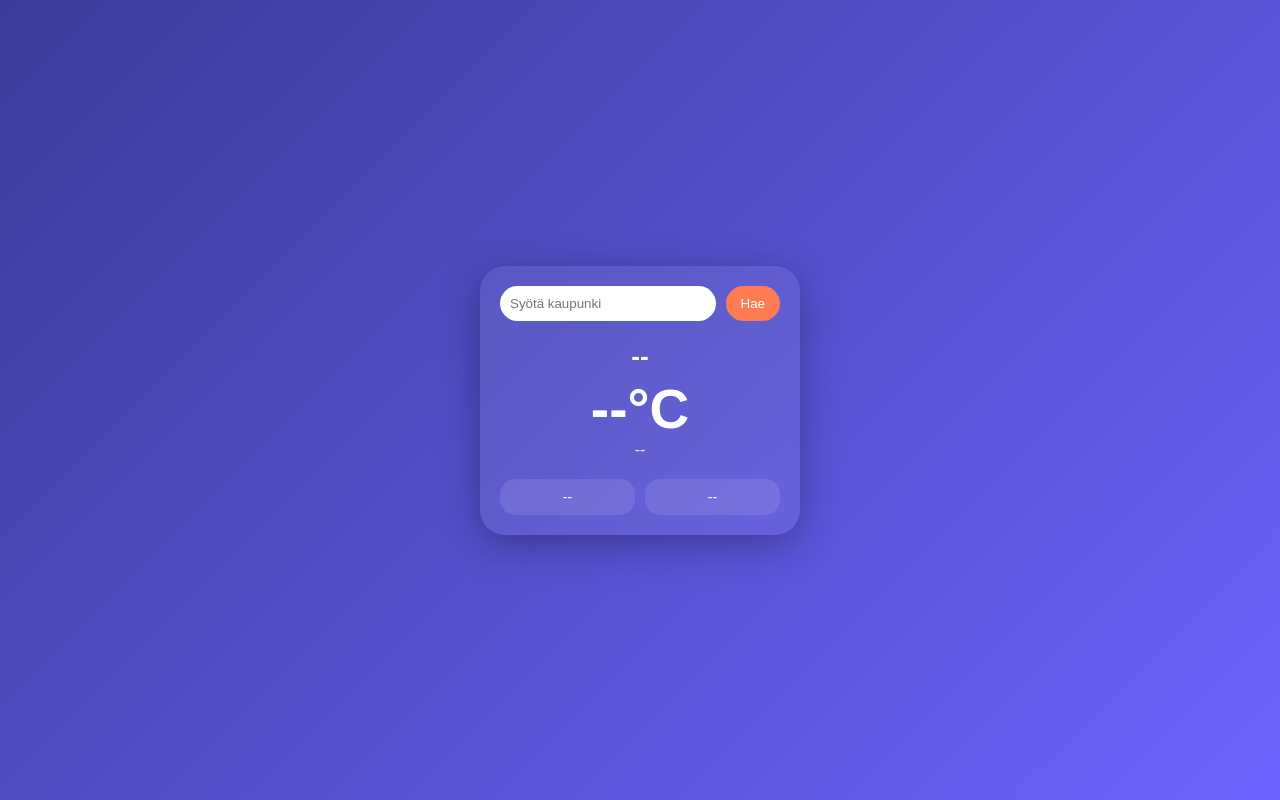
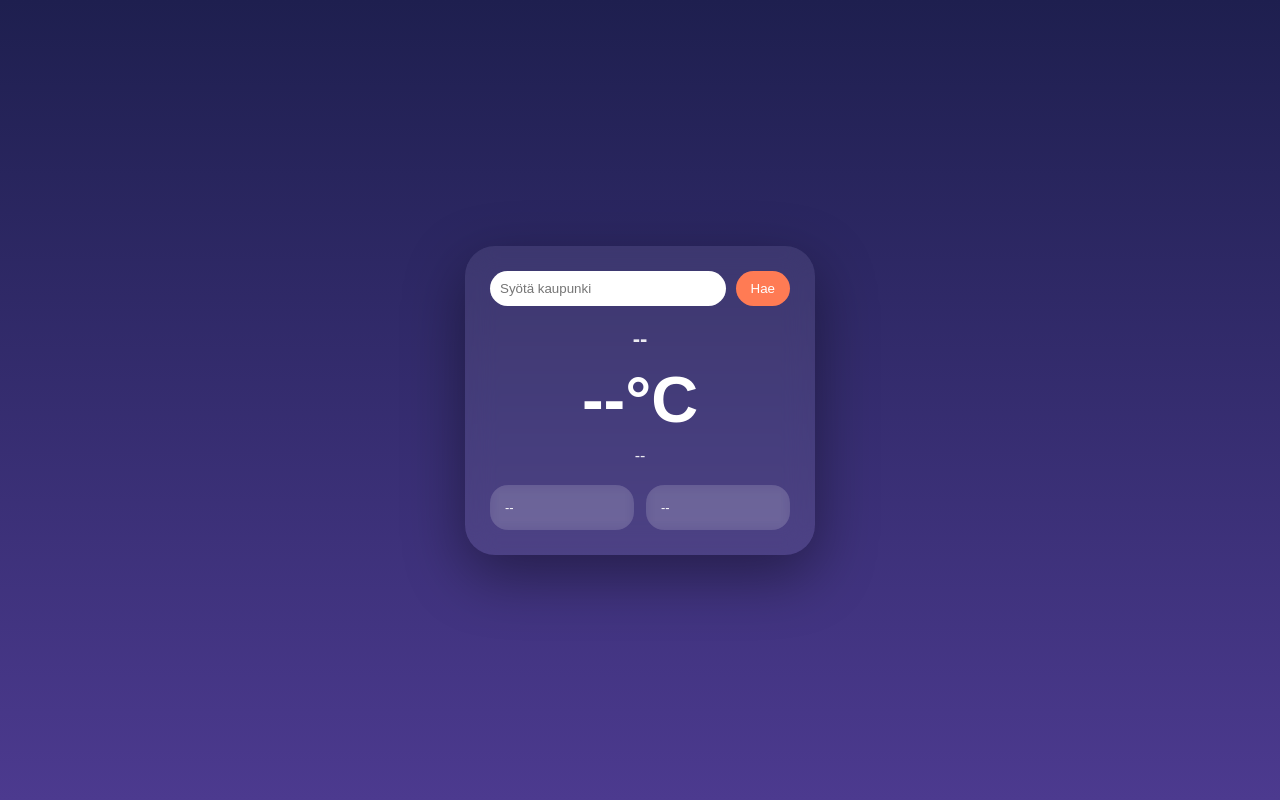
Before and after one commit to cruelruins/weather-app, a plain HTML site: page frontend/index.html in a window 1280 px wide. Drawn offline with Linux system fonts and the light colour scheme.

Commit message:
Update style.css

```diff
--- a/frontend/css/style.css
+++ b/frontend/css/style.css
@@ -9,7 +9,7 @@
 /* Tausta */
 body {
   height: 100vh;
-  background: linear-gradient(135deg, #3a3d98, #6c63ff);
+  background: linear-gradient(180deg, #1e1f4f, #4c3a8f);
   display: flex;
   justify-content: center;
   align-items: center;
@@ -18,12 +18,24 @@ body {
 
 /* App-kortti */
 .app {
-  width: 320px;
-  padding: 20px;
-  border-radius: 25px;
+  width: 350px;
+  padding: 25px;
+  border-radius: 30px;
   background: rgba(255, 255, 255, 0.08);
-  backdrop-filter: blur(10px);
-  box-shadow: 0 10px 40px rgba(0, 0, 0, 0.3);
+  backdrop-filter: blur(15px);
+  box-shadow: 0 20px 60px rgba(0, 0, 0, 0.4);
+  animation: fadeIn 1s ease;
+}
+
+@keyframes fadeIn {
+  from {
+    opacity: 0;
+    transform: translateY(20px);
+  }
+  to {
+    opacity: 1;
+    transform: translateY(0);
+  }
 }
 
 /* Hakukenttä */
@@ -48,11 +60,12 @@ body {
   background: #ff7b54;
   color: white;
   cursor: pointer;
-  transition: 0.3s;
+  transition: all 0.3s ease;
 }
 
 .search button:hover {
   background: #ff5722;
+  transform: scale(1.05);
 }
 
 /* Pääsää */
@@ -62,12 +75,14 @@ body {
 }
 
 .weather h1 {
-  font-size: 26px;
-  margin-bottom: 5px;
+  font-size: 22px;
+  opacity: 0.9;
 }
 
 .weather h2 {
-  font-size: 55px;
+  font-size: 65px;
+  font-weight: bold;
+  margin: 10px 0;
 }
 
 .weather p {
@@ -83,18 +98,17 @@ body {
 
 /* Lisätiedot */
 .details {
-  display: flex;
-  justify-content: space-between;
-  gap: 10px;
+  display: grid;
+  grid-template-columns: 1fr 1fr;
+  gap: 12px;
 }
 
 .details p {
-  background: rgba(255, 255, 255, 0.1);
-  padding: 10px;
-  border-radius: 15px;
-  width: 100%;
-  text-align: center;
-  font-size: 14px;
+  background: rgba(255, 255, 255, 0.12);
+  padding: 15px;
+  border-radius: 18px;
+  font-size: 13px;
+  backdrop-filter: blur(5px);
 }
 
 /* Responsiivisuus */
```
